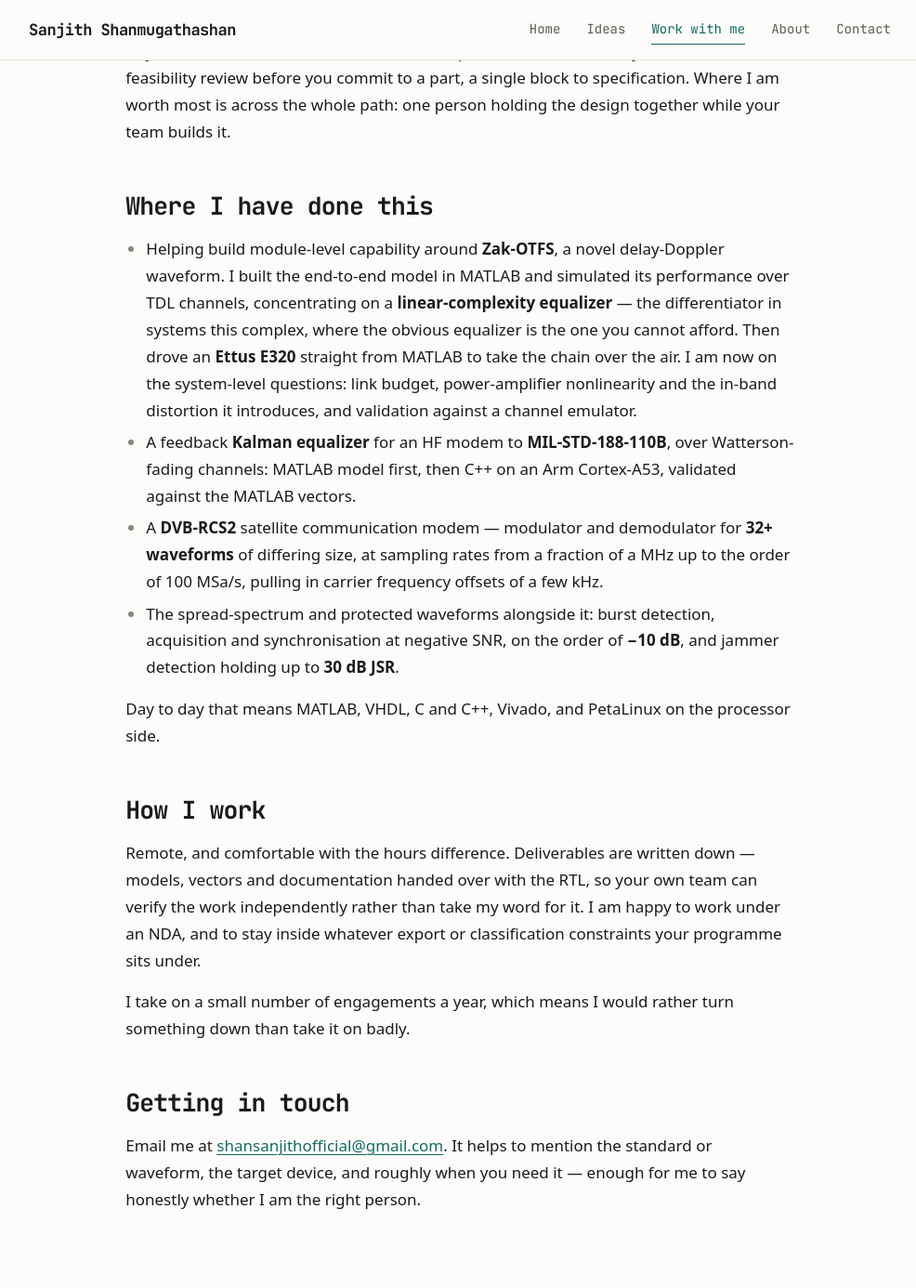
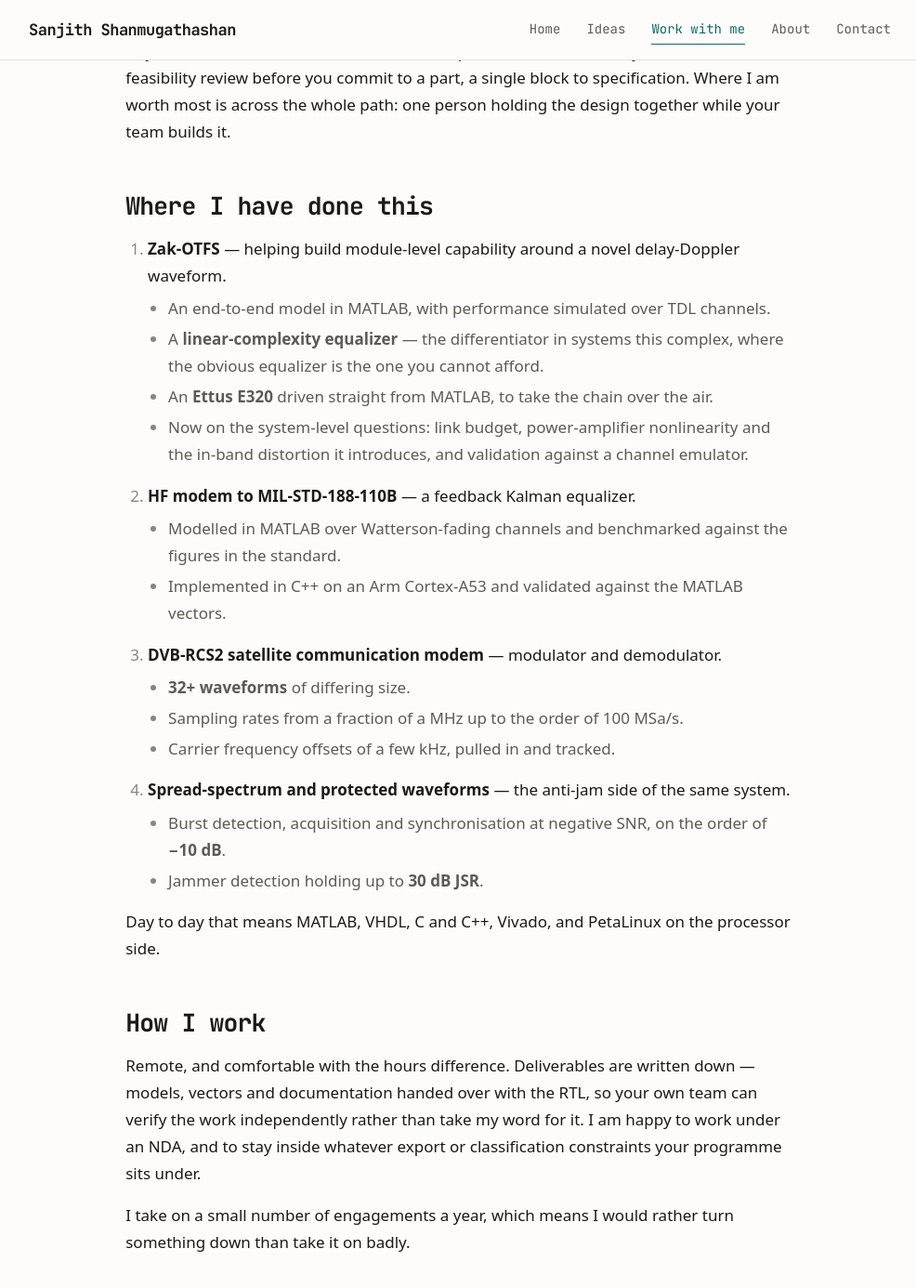
Before and after one commit to sanjith1999/sanjith1999.github.io, a Jekyll site: the page built from work.md, in a window 1280 px wide and 1400 px high, scrolled down 888 px. Shown: the top 1386 px of the window at 93% size, without its empty margins (145-1131 px from the left). Built offline with Jekyll 4.4.1, drawn with Linux system fonts in a browser that asks for light colours; some web fonts are replaced.

Commit message:
WIP001: Break the /work/ evidence into a numbered list with details
Four numbered systems, each with its specifics as sub-bullets, so the
section scans instead of being read. The long Zak-OTFS paragraph is the
main beneficiary.

Nested lists needed styling: the reset strips markers from any list that
is not a direct child of .prose, so a sub-list rendered unmarked and
unindented. Now styled site-wide rather than for this page, since the
write-ups will want them too - sub-lists sit closer to their parent item
and in the muted ink, and entries of an outer numbered list get room to
read as separate items.

Co-Authored-By: Claude Opus 5 <noreply@anthropic.com>

```diff
--- a/assets/css/main.css
+++ b/assets/css/main.css
@@ -224,10 +224,15 @@ h3 { font-size: var(--step-1); letter-spacing: -0.02em; }
 .prose > p, .prose > ul, .prose > ol, .prose > blockquote, .prose > dl { margin-bottom: var(--space-2); }
 .prose > h2 { margin-top: var(--space-4); margin-bottom: var(--space-2); scroll-margin-top: 5rem; }
 .prose > h3 { margin-top: var(--space-3); margin-bottom: var(--space-1); scroll-margin-top: 5rem; }
-.prose > ul { list-style: disc; padding-left: 1.3em; }
-.prose > ol { list-style: decimal; padding-left: 1.4em; }
+.prose > ul, .prose li > ul { list-style: disc; padding-left: 1.3em; }
+.prose > ol, .prose li > ol { list-style: decimal; padding-left: 1.4em; }
 .prose li { margin-bottom: 0.35rem; }
 .prose li::marker { color: var(--ink-faint); }
+/* A nested list is a detail of its parent item, so it sits closer and lighter. */
+.prose li > ul, .prose li > ol { margin-top: 0.4rem; color: var(--ink-muted); }
+.prose li > ul li, .prose li > ol li { margin-bottom: 0.25rem; }
+/* Give the entries of an outer numbered list room to read as separate items. */
+.prose > ol > li { margin-bottom: var(--space-2); }
 .prose hr { border: 0; border-top: 1px solid var(--rule); margin-block: var(--space-4); }
 .prose blockquote {
   border-left: 2px solid var(--accent); padding-left: var(--space-2);
--- a/work.md
+++ b/work.md
@@ -34,22 +34,29 @@ team builds it.
 
 ## Where I have done this
 
-- Helping build module-level capability around **Zak-OTFS**, a novel delay-Doppler
-  waveform. I built the end-to-end model in MATLAB and simulated its performance over
-  TDL channels, concentrating on a **linear-complexity equalizer** — the differentiator
-  in systems this complex, where the obvious equalizer is the one you cannot afford.
-  Then drove an **Ettus E320** straight from MATLAB to take the chain over the air. I am
-  now on the system-level questions: link budget, power-amplifier nonlinearity and the
-  in-band distortion it introduces, and validation against a channel emulator.
-- A feedback **Kalman equalizer** for an HF modem to **MIL-STD-188-110B**, over
-  Watterson-fading channels: MATLAB model first, then C++ on an Arm Cortex-A53,
-  validated against the MATLAB vectors.
-- A **DVB-RCS2** satellite communication modem — modulator and demodulator for **32+
-  waveforms** of differing size, at sampling rates from a fraction of a MHz up to the
-  order of 100 MSa/s, pulling in carrier frequency offsets of a few kHz.
-- The spread-spectrum and protected waveforms alongside it: burst detection,
-  acquisition and synchronisation at negative SNR, on the order of **−10 dB**, and
-  jammer detection holding up to **30 dB JSR**.
+1. **Zak-OTFS** — helping build module-level capability around a novel delay-Doppler
+   waveform.
+   - An end-to-end model in MATLAB, with performance simulated over TDL channels.
+   - A **linear-complexity equalizer** — the differentiator in systems this complex,
+     where the obvious equalizer is the one you cannot afford.
+   - An **Ettus E320** driven straight from MATLAB, to take the chain over the air.
+   - Now on the system-level questions: link budget, power-amplifier nonlinearity and
+     the in-band distortion it introduces, and validation against a channel emulator.
+
+2. **HF modem to MIL-STD-188-110B** — a feedback Kalman equalizer.
+   - Modelled in MATLAB over Watterson-fading channels and benchmarked against the
+     figures in the standard.
+   - Implemented in C++ on an Arm Cortex-A53 and validated against the MATLAB vectors.
+
+3. **DVB-RCS2 satellite communication modem** — modulator and demodulator.
+   - **32+ waveforms** of differing size.
+   - Sampling rates from a fraction of a MHz up to the order of 100 MSa/s.
+   - Carrier frequency offsets of a few kHz, pulled in and tracked.
+
+4. **Spread-spectrum and protected waveforms** — the anti-jam side of the same system.
+   - Burst detection, acquisition and synchronisation at negative SNR, on the order of
+     **−10 dB**.
+   - Jammer detection holding up to **30 dB JSR**.
 
 Day to day that means MATLAB, VHDL, C and C++, Vivado, and PetaLinux on the processor
 side.
```
